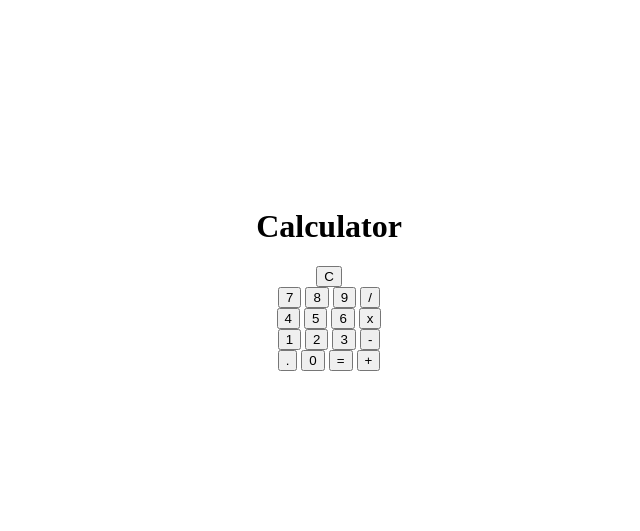
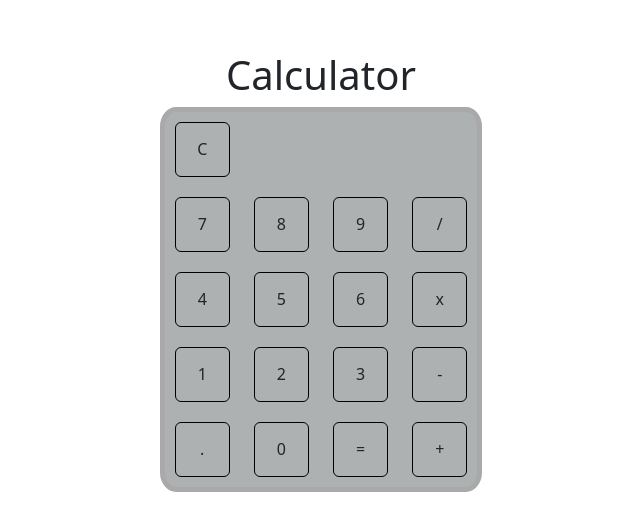
Before and after one commit to travman1993/odincal, a plain HTML site: page index.html in a window 1280 px wide. Shown: the part 129-660 px from the top of the page, without its empty margins (319-959 px from the left). Drawn offline with nearby package versions, Linux system fonts and the light colour scheme.

Commit message:
html-class and id re-set, css-almost done styling

```diff
--- a/index.html
+++ b/index.html
@@ -6,36 +6,42 @@
     <meta charset="UTF-8">
     <meta name="viewport" content="width=device-width, initial-scale=1.0">
     <title>Odin Calculator</title>
+    <link href="https://cdn.jsdelivr.net/npm/bootstrap@5.3.3/dist/css/bootstrap.min.css" rel="stylesheet" integrity="sha384-QWTKZyjpPEjISv5WaRU9OFeRpok6YctnYmDr5pNlyT2bRjXh0JMhjY6hW+ALEwIH" crossorigin="anonymous">
 </head>
 <body>
-    <h1>Calculator</h1>
+    <h1 class="name">Calculator</h1>
+        <div class="calculator">
         <div class="row-one">
-            <div class="screen"></div>
-            <button class="clear">C</button>
+            <div id="screen">
+                <div class="previous"></div>
+                <div class="current"></div>
+            </div>
+            <button id="clear-btn" class="btn">C</button>
         </div>
         <div class="row-two">
-            <button class="number">7</button>
-            <button class="number">8</button>
-            <button class="number">9</button>
-            <button class="arithmatic">/</button>
+            <button id="number-btn" class="btn">7</button>
+            <button id="number-btn" class="btn">8</button>
+            <button id="number-btn" class="btn">9</button>
+            <button id="arithmatic-btn" class="btn">/</button>
         </div>
         <div class="row-three">
-            <button class="number">4</button>
-            <button class="number">5</button>
-            <button class="number"> 6</button>
-            <button class="arithmatic">x</button>
+            <button id="number-btn" class="btn">4</button>
+            <button id="number-btn" class="btn">5</button>
+            <button id="number-btn" class="btn"> 6</button>
+            <button id="arithmatic-btn" class="btn">x</button>
         </div>
         <div class="row-four">
-            <button class="number">1</button>
-            <button class="number">2</button>
-            <button class="number">3</button>
-            <button class="arithmatic">-</button>
+            <button id="number-btn" class="btn">1</button>
+            <button id="number-btn" class="btn">2</button>
+            <button id="number-btn" class="btn">3</button>
+            <button id="arithmatic-btn" class="btn">-</button>
         </div>
         <div class="row-two">
-            <button class="decimal">.</button>
-            <button class="number">0</button>
-            <button class="equal">=</button>
-            <button class="arithmatic">+</button>
+            <button id="decimal-btn" class="btn">.</button>
+            <button id="number-btn" class="btn">0</button>
+            <button id="equal-btn" class="btn">=</button>
+            <button id="arithmatic-btn" class="btn">+</button>
+        </div>
         </div>
 </body>
 </html>
--- a/styles.css
+++ b/styles.css
@@ -1,3 +1,7 @@
+*{
+    border: red 1px;
+}
+
 body{
     display:flex;
     justify-content: center;
@@ -6,3 +10,60 @@ body{
     width: 100vw;
     height: 100vh;
 }
+
+h1{
+    font-style:
+}
+
+.calculator{
+    border: 5px solid darkgrey;
+    background-color: rgba(47, 56, 56, 0.39);
+    border-radius: 5%;
+}
+
+.btn{
+    height: 55px;
+    width: 55px;
+    margin: 10px;
+    font-size: 35px;
+}
+
+#number-btn{
+    border: 1.5px solid black;
+}
+
+#number-btn:hover{
+    background-color: cornsilk;
+}
+
+#arithmatic-btn{
+    border: 1.5px solid black;
+}
+
+#arithmatic-btn:hover{
+    background-color: cornsilk;
+}
+
+#clear-btn{
+    border: 1.5px solid black;
+}
+
+#clear-btn:hover{
+    background-color: cornsilk;
+}
+
+#decimal-btn{
+    border: 1.5px solid black;
+}
+
+#decimal-btn:hover{
+    background-color: cornsilk;
+}
+
+#equal-btn{
+    border: 1.5px solid black;
+}
+
+#equal-btn:hover{
+    background-color: cornsilk;
+}
```
